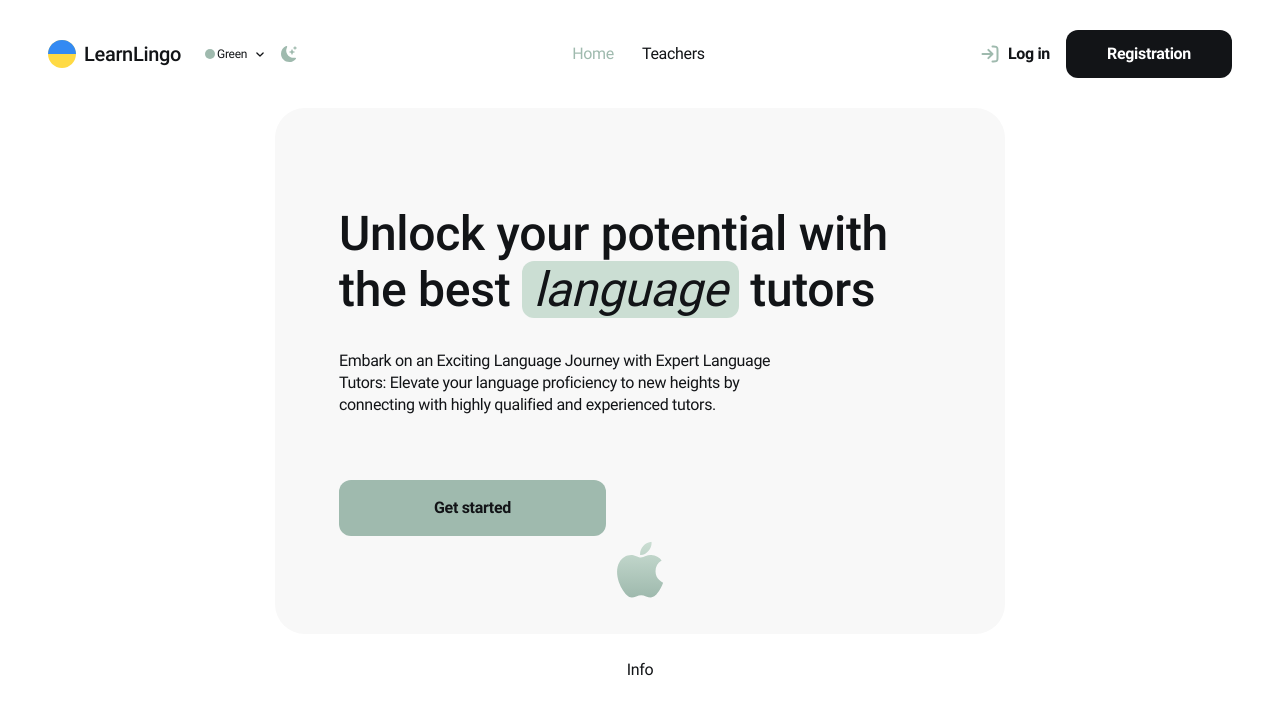
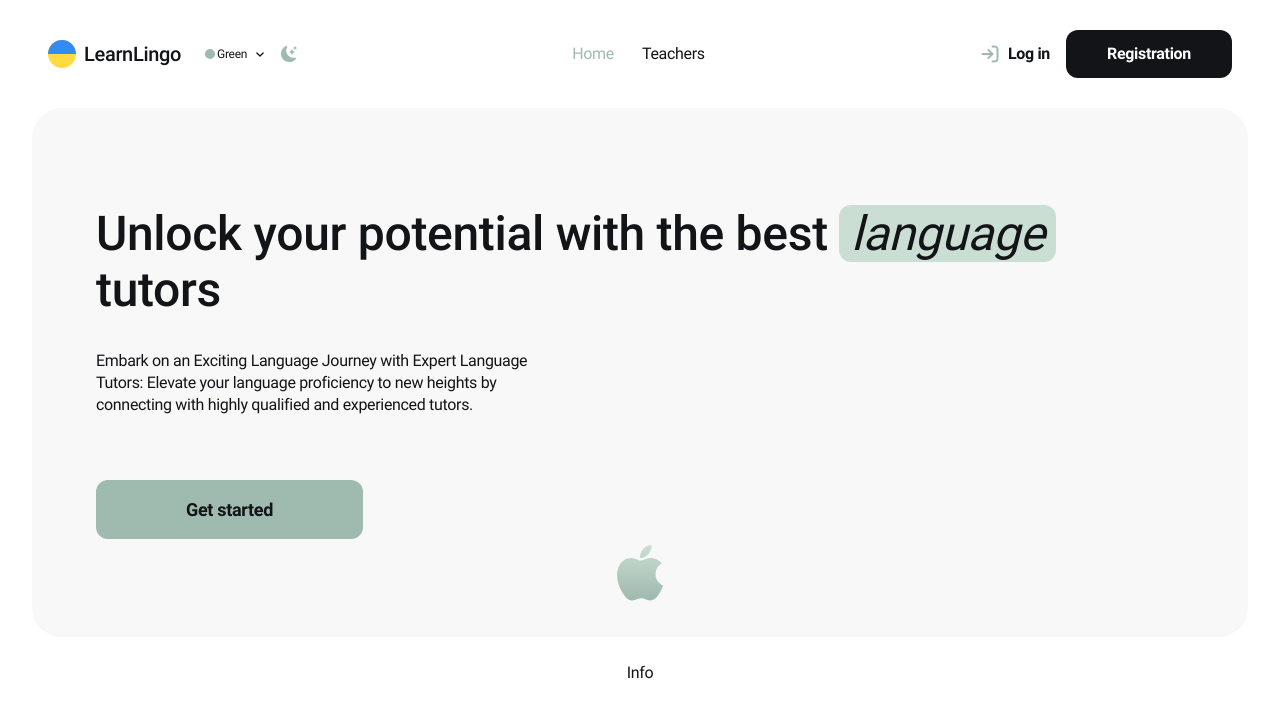
Before and after one commit to anastasiia-riabokon/LearnLingo, a React (Vite) app: page / in a window 1280 px wide. Shown: the top 718 px of the page. Built offline with nearby package versions, Linux system fonts and the light colour scheme; no server answers.

Commit message:
styles: fix font size btn

```diff
--- a/src/components/Home/Sidebar.jsx
+++ b/src/components/Home/Sidebar.jsx
@@ -6,7 +6,7 @@ const Sidebar = () => {
   const theme = useSelector(selectorTheme);
   return (
     <div
-      className={`max-w-[730px] px-[24px] min-[768px]:px-[64px] py-[64px] min-[768px]:py-[98px] ${
+      className={`min-[1440px]:max-w-[730px] px-[24px] min-[768px]:px-[64px] py-[64px] min-[768px]:py-[98px] ${
         theme === "dark" ? "bg-[var(--black)]" : "bg-[var(--cold-white)]"
       }  rounded-[30px]`}
     >
@@ -31,7 +31,7 @@ const Sidebar = () => {
 
       <CustomButton
         to={"/teachers"}
-        properties={`bg-[var(--color)] hover:bg-[var(--hover-color)] py-[14px] min-[768px]:py-4 max-w-[267px] font-bold ${
+        properties={`bg-[var(--color)] hover:bg-[var(--hover-color)] py-[14px] min-[768px]:py-4 max-w-[267px] font-bold min-[768px]:text-[18px] ${
           theme === "dark" && "text-[#121417]"
         }`}
       >
```
